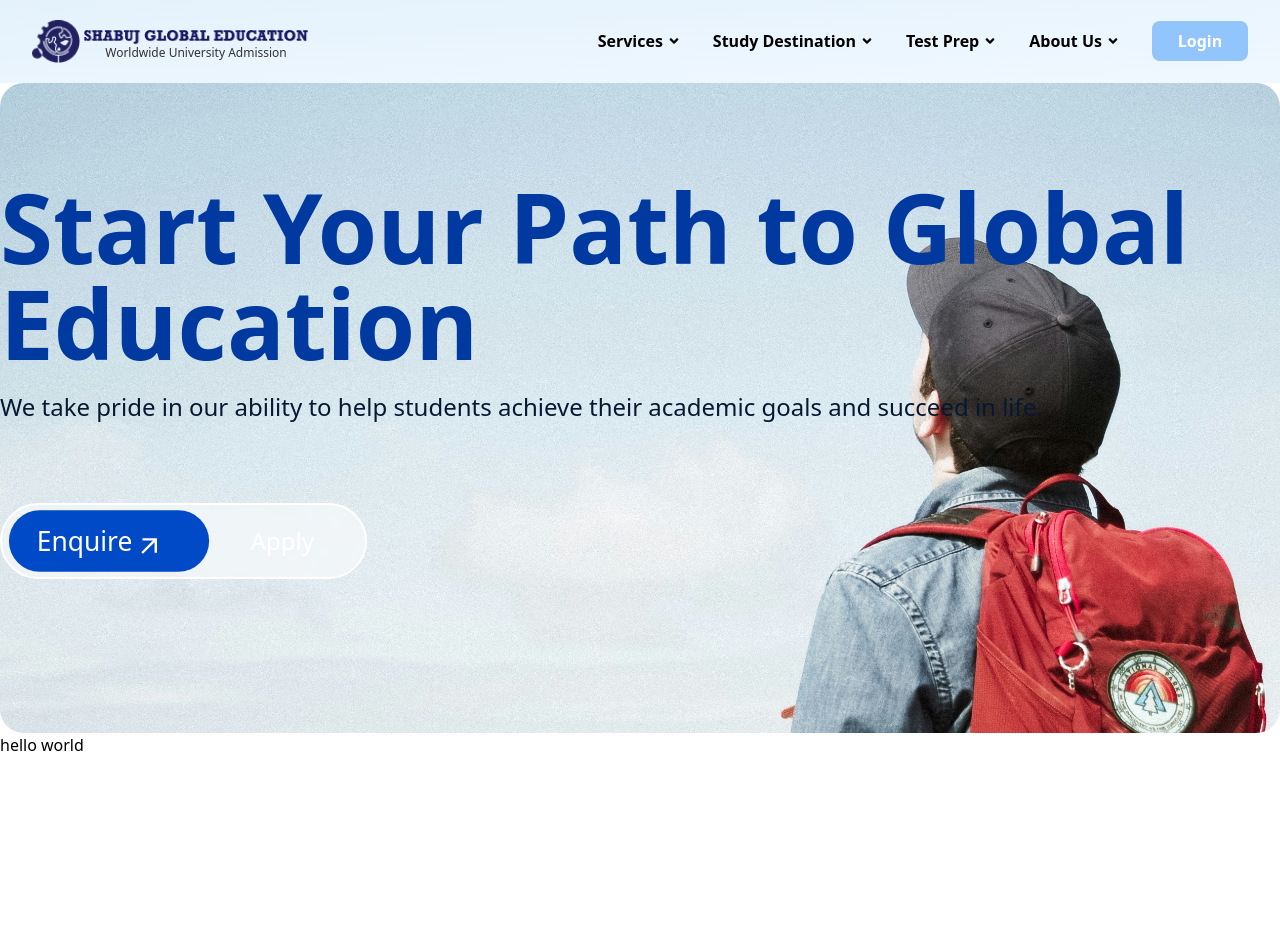
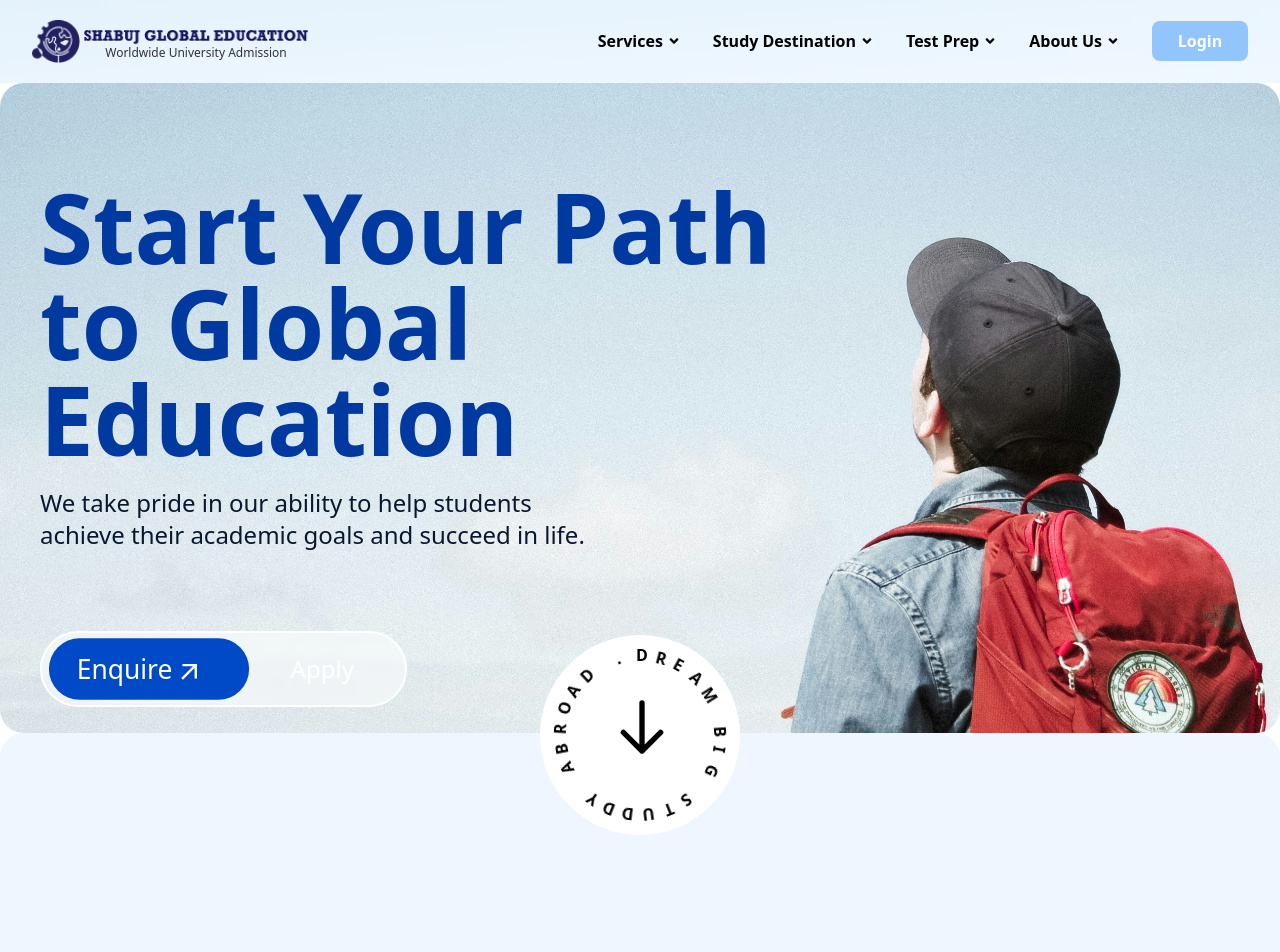
Before and after one commit to Nahidahmmed/SGE-Project, a React (Vite) app: page / in a window 1280 px wide. Shown: the top 952 px of the page. Built offline with nearby package versions, Linux system fonts and the light colour scheme.

Commit message:
Banner is good to go

```diff
--- a/src/App.jsx
+++ b/src/App.jsx
@@ -2,8 +2,8 @@
 import './App.css'
 
 import Footer from './Sections/Footer'
+import GuidanceTab from './Sections/GuidanceTab/GuidanceTab'
 import Header from './Sections/Header'
-import Home from './Sections/Home/Home'
 import Banner from './Sections/HomeSections/Banner'
 
 function App() {
@@ -13,7 +13,7 @@ function App() {
     <div>
     <Header/>
     <Banner/>
-     <Home/>
+    <GuidanceTab/>
      <Footer/>
     </div>
   )
--- /dev/null
+++ b/src/Components/Arrow.jsx
@@ -0,0 +1,59 @@
+import { HiOutlineArrowDown } from "react-icons/hi";
+
+const Arrow = () => {
+  const circleSize = 42; // Size of the larger circle
+  const text = "dream big studdy abroad ."; // Text to wrap around the circle
+
+  const iconStyle = {
+    fontSize: "4rem", // Adjust the size of the icon as needed
+    top: "50%",
+    left: "49.3%",
+    transform: "translate(-55%, -50%)",
+  };
+
+  const textStyle = {
+    color: "black",
+
+    transformOrigin: "center",
+  };
+
+  return (
+    <div className="bg-white absolute lg:flex md:flex hidden inset-0 mt-[635px]  items-center justify-center w-[200px] h-[200px] rounded-full mx-auto">
+      {/* Icon in the center */}
+      <div className="absolute">
+        <HiOutlineArrowDown style={iconStyle} className="text-center ml-1 mt-10  animate-bounce mx-auto mb-6" />
+      </div>
+
+      {text.split("").map((char, index) => {
+        const angle = (index / text.length) * 360;
+        const radians = (angle * Math.PI) / 180;
+        const x = Math.sin(radians) * (circleSize / 0.5);
+        const y = Math.cos(radians) * (circleSize / 0.5);
+        return (
+          <div
+            key={index}
+            className="animate-spin rounded-full"
+            style={{
+              animationDuration: "10s",
+            }}
+          >
+            <span
+              className="absolute uppercase font-semibold h-4 w-2 ml-1"
+              style={{
+                ...textStyle,
+                top: `calc(50% - 0.5em - ${y}px)`,
+                left: `calc(50% - 0.5em + ${x}px)`,
+                transform: `rotate(${angle}deg)`,
+
+              }}
+            >
+              {char}
+            </span>
+          </div>
+        );
+      })}
+    </div>
+  );
+};
+
+export default Arrow;
--- a/src/Components/countryCard.jsx
+++ b/src/Components/countryCard.jsx
@@ -1,4 +1,4 @@
-export default function countryCard() {
+export default function CountryCard() {
   return (
     <div>
       <div className="bg-sky-700 rounded-2xl shadow-sm shadow-sky-500 w-56 h-80 ">
--- /dev/null
+++ b/src/Sections/GuidanceTab/GuidanceTab.jsx
@@ -0,0 +1,11 @@
+
+
+export default function GuidanceTab() {
+  return (
+    <div className="bg-[#EFF6FF] rounded-3xl">
+        <div className="max-w-screen-xl mx-auto h-screen">
+
+        </div>
+    </div>
+  )
+}
--- a/src/Sections/Home/Home.jsx
+++ /dev/null
@@ -1,9 +0,0 @@
-
-
-export default function Home() {
-  return (
-    <div className='max-w-screen-xl mx-auto h-screen'>
-      hello world
-    </div>
-  );
-}
--- a/src/Sections/HomeSections/Banner.jsx
+++ b/src/Sections/HomeSections/Banner.jsx
@@ -1,6 +1,7 @@
 import { useState } from "react";
 import banner from "../../../public/banner.jpg";
 import { MdOutlineArrowOutward } from "react-icons/md";
+import Arrow from "../../Components/Arrow";
 
 export default function Banner() {
   //   const [isHovered, setIsHovered] = useState(false);
@@ -11,11 +12,11 @@ export default function Banner() {
       style={{ backgroundImage: `url(${banner})` }}
     >
       <div className="w-full h-full lg:bg-transparent md:bg-transparent bg-white bg-opacity-25">
-        <div className=" max-w-screen-xl mx-auto roboto-bold lg:pt-24 md:pt-24 pt-14 ">
-          <h1 className="xl:text-8xl lg:text-8xl md:text-8xl text-5xl xl:font-bold lg:font-bold md:font-bold font-extrabold text-[#00399F] lg:leading-[7rem] md:leading-[7rem] leading-[3.5rem] lg:text-left md:text-left text-center">
+        <div className=" max-w-screen-xl mx-auto roboto-bold lg:pt-24 md:pt-24 pt-14 md:px-10">
+          <h1 className="xl:text-8xl lg:text-8xl md:text-8xl text-5xl xl:font-bold lg:font-bold md:font-bold font-extrabold text-[#00399F] lg:leading-[7rem] md:leading-[7rem] leading-[3.5rem] lg:text-left md:text-left text-center lg:w-[70%] md:">
             Start Your Path to Global Education
           </h1>
-          <p className="xl:text-2xl lg:text-2xl md:text-2xl text-lg pt-5 text-[#081831] xl:px-0 lg:px-0 md:px-0 px-[5%]">
+          <p className="xl:text-2xl lg:text-2xl md:text-2xl text-lg pt-5 text-[#081831] xl:px-0 lg:px-0 md:px-0 px-[5%] lg:w-[48%] md:w-[48%]">
             We take pride in our ability to help students achieve their academic
             goals and succeed in life.
           </p>
@@ -30,7 +31,7 @@ export default function Banner() {
                 Enquire
                 {isHovered && (
                   <MdOutlineArrowOutward
-                    className={`transition-all duration-300 transform ml-1 text-2xl mt-2 ${
+                    className={`transition-all duration-300 transform ml-1 text-2xl mt-1 ${
                       isHovered ? "scale-110" : "scale-0"
                     }`}
                   />
@@ -39,14 +40,14 @@ export default function Banner() {
               <button
                 className={`flex-1 ml-2 lg:py-3 md:py-3 py-1 rounded-full flex items-center justify-center transition-all duration-300 transform ${
                   isHovered ? "scale-100" : "scale-110 hover:scale-105"
-                } ${isHovered ? "" : "bg-[#004AC8] lg:pl-0 md:pl-0 pl-3 pr-6"}`}
+                } ${isHovered ? "" : "bg-[#004AC8] lg:pl-4 md:pl-4 pl-5 pr-6"}`}
                 onMouseEnter={() => setIsHovered(false)}
                 onMouseLeave={() => setIsHovered(true)}
               >
                 Apply{" "}
                 {!isHovered && (
                   <MdOutlineArrowOutward
-                    className={`transition-all duration-300 transform ml-1 text-2xl mt-2 ${
+                    className={`transition-all duration-300 transform ml-1 lg:text-2xl md:text-2xl text-xl lg:mt-2 md:mt-2 mt-1 ${
                       isHovered ? "scale-0" : "scale-110"
                     }`}
                   />
@@ -54,10 +55,10 @@ export default function Banner() {
               </button>
             </div>
           </div>
-
           {/*  */}
         </div>
       </div>
+      <Arrow />
     </div>
   );
 }
```
